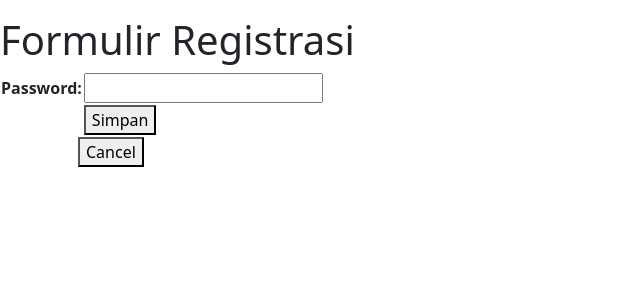
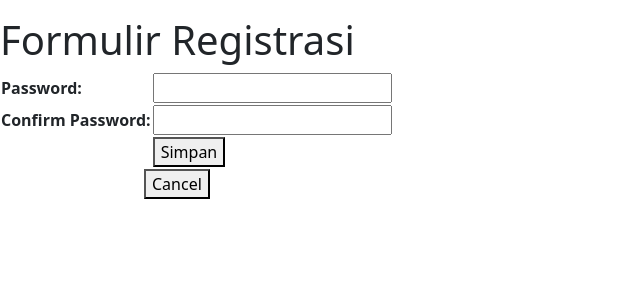
Before and after one commit to novalzfahr/C1, a Django app: page /userauth/edit_profile/edit_password/ in a window 1280 px wide. Shown: the part 88-388 px from the top of the page, without its empty margins (0-640 px from the left). Run offline with Django 4.2, Linux system fonts and the light colour scheme; the visitor is signed in with stand-in values (Sample User, id 1).

Commit message:
added password confirmation

```diff
--- a/userauth/forms.py
+++ b/userauth/forms.py
@@ -6,9 +6,11 @@ from django.contrib.auth.forms import AuthenticationForm
 from .models import UserDataModel
 
 class RegistrationForm(forms.ModelForm):
+    password_confirm = forms.CharField(label='Confirm Password', widget=forms.PasswordInput)
+
     class Meta:
         model = UserDataModel
-        fields = ['username', 'password', 'role', 'name', 'email', 'phone_number']
+        fields = ['username', 'role', 'name', 'email', 'phone_number', 'password']
         widgets = {
             'password':forms.PasswordInput()
         }
@@ -32,6 +34,8 @@ class EditPhoneNumberForm(forms.ModelForm):
         fields = ['phone_number']
 
 class EditPasswordForm(forms.ModelForm):
+    password_confirm = forms.CharField(label='Confirm Password', widget=forms.PasswordInput)
+
     class Meta:
         model = UserDataModel
         fields = ['password']
--- a/userauth/templates/edit_password_page.html
+++ b/userauth/templates/edit_password_page.html
@@ -3,7 +3,7 @@
 {% block meta %}
 <style>
     .indent {
-        padding-left: 76px; /* Adjust the indentation as needed */
+        padding-left: 142px; /* Adjust the indentation as needed */
     }
 </style>
 {% endblock meta %}
--- a/userauth/templates/edit_profile.html
+++ b/userauth/templates/edit_profile.html
@@ -1,3 +1,6 @@
+{% extends 'base.html' %}
+{% load static %}
+{% block content %}
 <div class = "profile">
     <h1>Editing {{ user.username }}'s Information Data...</h1>
     <form method="POST">
@@ -21,3 +24,4 @@
         </table>
     </form>
 </div>
+{% endblock content %}
--- a/userauth/views.py
+++ b/userauth/views.py
@@ -61,13 +61,16 @@ def register(request):
     if request.method == 'POST':
         form = RegistrationForm(request.POST)
         if form.is_valid():
-            try:
-                form.save()
-                messages.success(request, 'Akun telah berhasil dibuat!')
-                print('success')
-                return redirect('userauth:userauth_home')
-            except ValueError:
-                messages.info(request, "Pastikan kembali data isian benar")
+            if request.POST.get('password_confirm') == request.POST.get('password'):
+                try:
+                    form.save()
+                    messages.success(request, 'Akun telah berhasil dibuat!')
+                    print('success')
+                    return redirect('userauth:userauth_home')
+                except ValueError:
+                    messages.info(request, "Pastikan kembali data isian benar")
+            else:
+                messages.info(request, 'Password tidak sama!')
 
     context = {
         'form':form
@@ -193,16 +196,20 @@ def edit_password(request):
 
         current_user = request.user
         new_password = request.POST.get('password')
-        try:
-            print(current_user.password, new_password)
-            if current_user.password == new_password:
-                messages.info(request, "Password baru sama dengan password yang sedang digunakan")
-        except:
+        print(current_user.password, new_password)
+        if current_user.password == new_password:
+            messages.info(request, "Password baru sama dengan password yang sedang digunakan")
+        else:
             # TODO : make a way to connect this to otp_page
             form = EditPasswordForm(request.POST, instance=current_user)
             if form.is_valid():
-                form.save()
-                return redirect('userauth:profile_page')
+                if request.POST.get('password_confirm') == request.POST.get('password'):
+                    form.save()
+                    new_login = UserDataModel.objects.get(username=current_user.username, password=new_password)
+                    login(request, new_login)
+                    return redirect('userauth:profile_page')
+                else:
+                    messages.info(request, 'Password tidak sama!')
     context = {
         'form':form
     }
```
